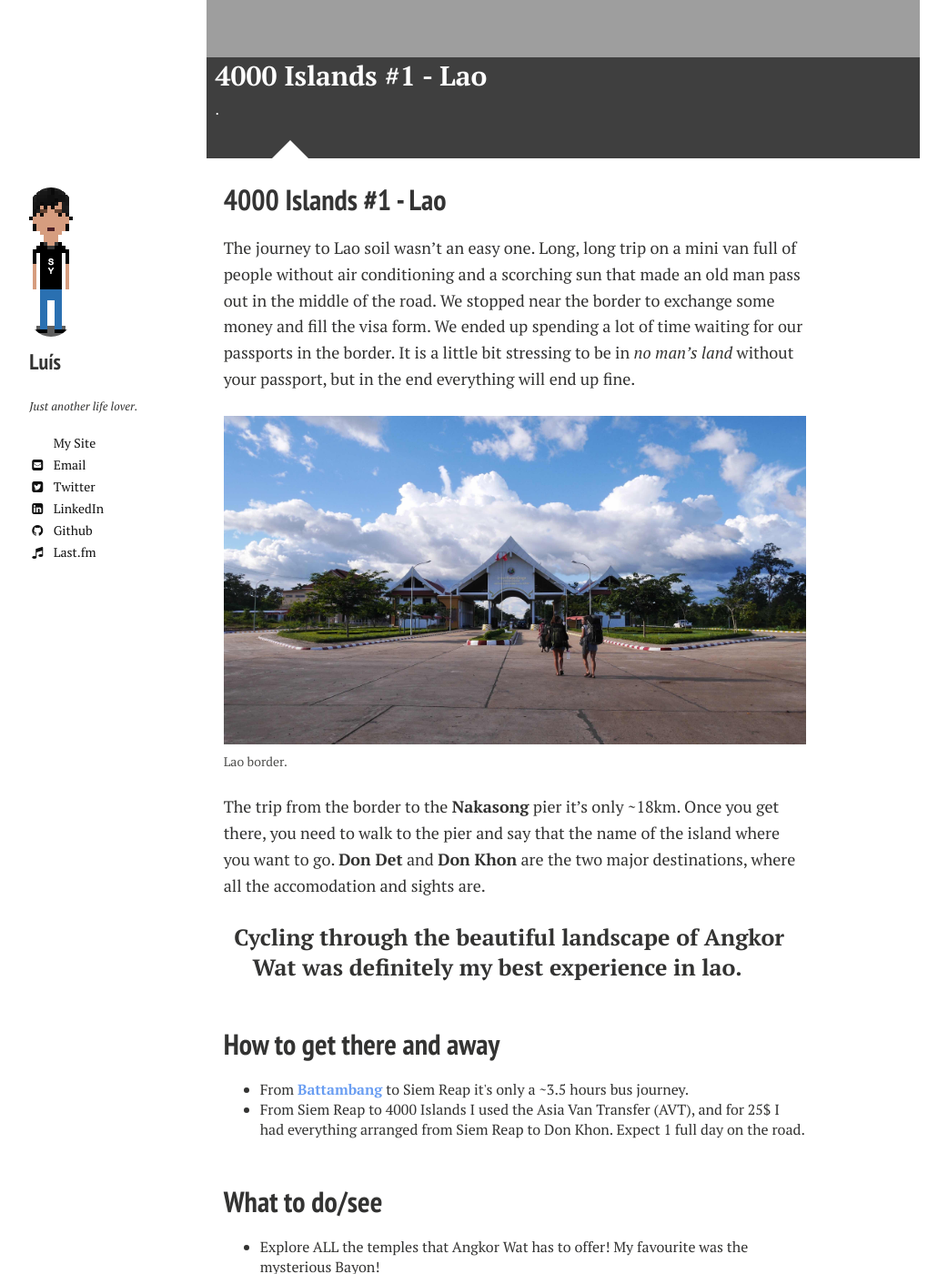
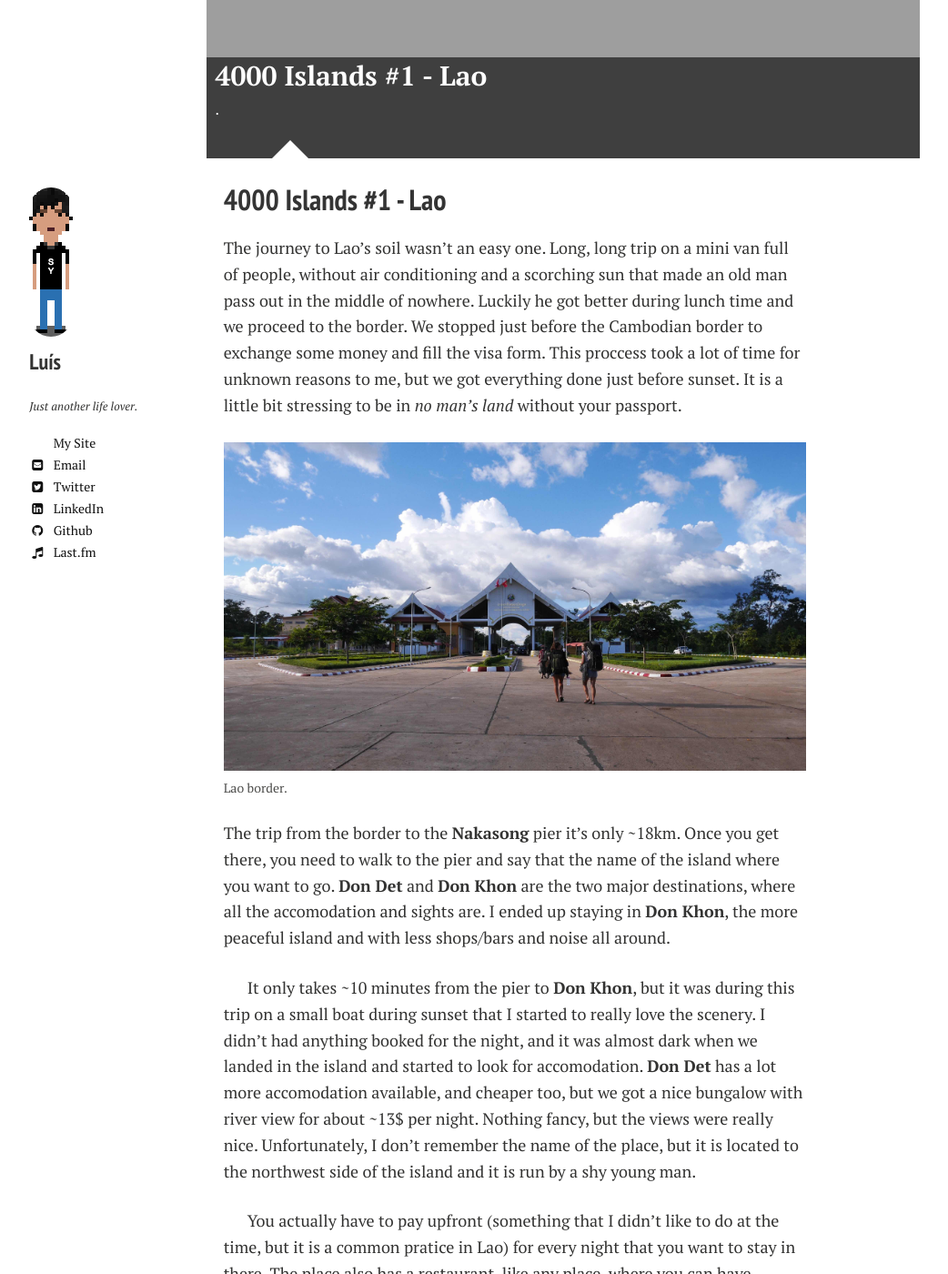
Before and after one commit to luiscspinho/luiscspinho.github.io, a Jekyll site: the page built from _posts/2017-10-13-4000Islands.md, in a window 1280 px wide and 1400 px high, scrolled down 353 px. Shown: the whole window at 91% size, without its empty margins (21-1063 px from the left). Built offline with Jekyll 4.4.1, drawn with Linux system fonts in a browser that asks for light colours; nearby versions of some CDN libraries; comment, search, counter and statistics services are not loaded; some of the changed text lies outside the part shown.

Commit message:
More lao info

```diff
--- a/_posts/2017-10-13-4000Islands.md
+++ b/_posts/2017-10-13-4000Islands.md
@@ -10,14 +10,33 @@ image:
   feature: 4000islands.JPG
 ---
 
-The journey to Lao soil wasn't an easy one. Long, long trip on a mini van full of people without air conditioning and a scorching sun that made an old man pass out in the middle of the road. We stopped near the border to exchange some money and fill the visa form. We ended up spending a lot of time waiting for our passports in the border. It is a little bit stressing to be in <i>no man's land</i> without your passport, but in the end everything will end up fine.
+The journey to Lao's soil wasn't an easy one. Long, long trip on a mini van full of people, without air conditioning and a scorching sun that made an old man pass out in the middle of nowhere. Luckily he got better during lunch time and we proceed to the border. We stopped just before the Cambodian border to exchange some money and fill the visa form. This proccess took a lot of time for unknown reasons to me, but we got everything done just before sunset. It is a little bit stressing to be in <i>no man's land</i> without your passport.
 
 <figure>
 	<a href="../images/lao/4000islands/4000islands1.JPG"><img src="../images/lao/4000islands/4000islands1.JPG"></a>
 	<figcaption>Lao border.</figcaption>
 </figure>
 
-The trip from the border to the <b>Nakasong</b> pier it's only ~18km. Once you get there, you need to walk to the pier and say that the name of the island where you want to go. <b>Don Det</b> and <b>Don Khon</b> are the two major destinations, where all the accomodation and sights are.
+The trip from the border to the <b>Nakasong</b> pier it's only ~18km. Once you get there, you need to walk to the pier and say that the name of the island where you want to go. <b>Don Det</b> and <b>Don Khon</b> are the two major destinations, where all the accomodation and sights are. I ended up staying in <b>Don Khon</b>, the more peaceful island and with less shops/bars and noise all around.
+
+It only takes ~10 minutes from the pier to <b>Don Khon</b>, but it was during this trip on a small boat during sunset that I started to really love the scenery. I didn't had anything booked for the night, and it was almost dark when we landed in the island and started to look for accomodation. <b>Don Det</b> has a lot more accomodation available, and cheaper too, but we got a nice bungalow with river view for about ~13$ per night. Nothing fancy, but the views were really nice. Unfortunately, I don't remember the name of the place, but it is located to the northwest side of the island and it is run by a shy young man.
+
+You actually have to pay upfront (something that I didn't like to do at the time, but it is a common pratice in Lao) for every night that you want to stay in there. The place also has a restaurant, like any place, where you can have breakfast/lunch/dinner. However, I had most of my breakfasts on a little shack owned by a lovely lady in the <i>main</i> road because it was significantly cheaper.
+
+<figure>
+	<a href="../images/lao/4000islands/4000islands2.JPG"><img src="../images/lao/4000islands/4000islands2.JPG"></a>
+	<figcaption>Nakasong's pier.</figcaption>
+</figure>
+
+<figure>
+	<a href="../images/lao/4000islands/4000islands3.JPG"><img src="../images/lao/4000islands/4000islands3.JPG"></a>
+	<figcaption>Our very first sunset in Lao's soil.</figcaption>
+</figure>
+
+<figure>
+	<a href="../images/lao/4000islands/4000islands4.JPG"><img src="../images/lao/4000islands/4000islands4.JPG"></a>
+	<figcaption>The view from our room.</figcaption>
+</figure>
 
 
 
```
Also changed, not shown: images/lao/4000islands/4000islands2.JPG (added), images/lao/4000islands/4000islands3.JPG (added), images/lao/4000islands/4000islands4.JPG (added).
